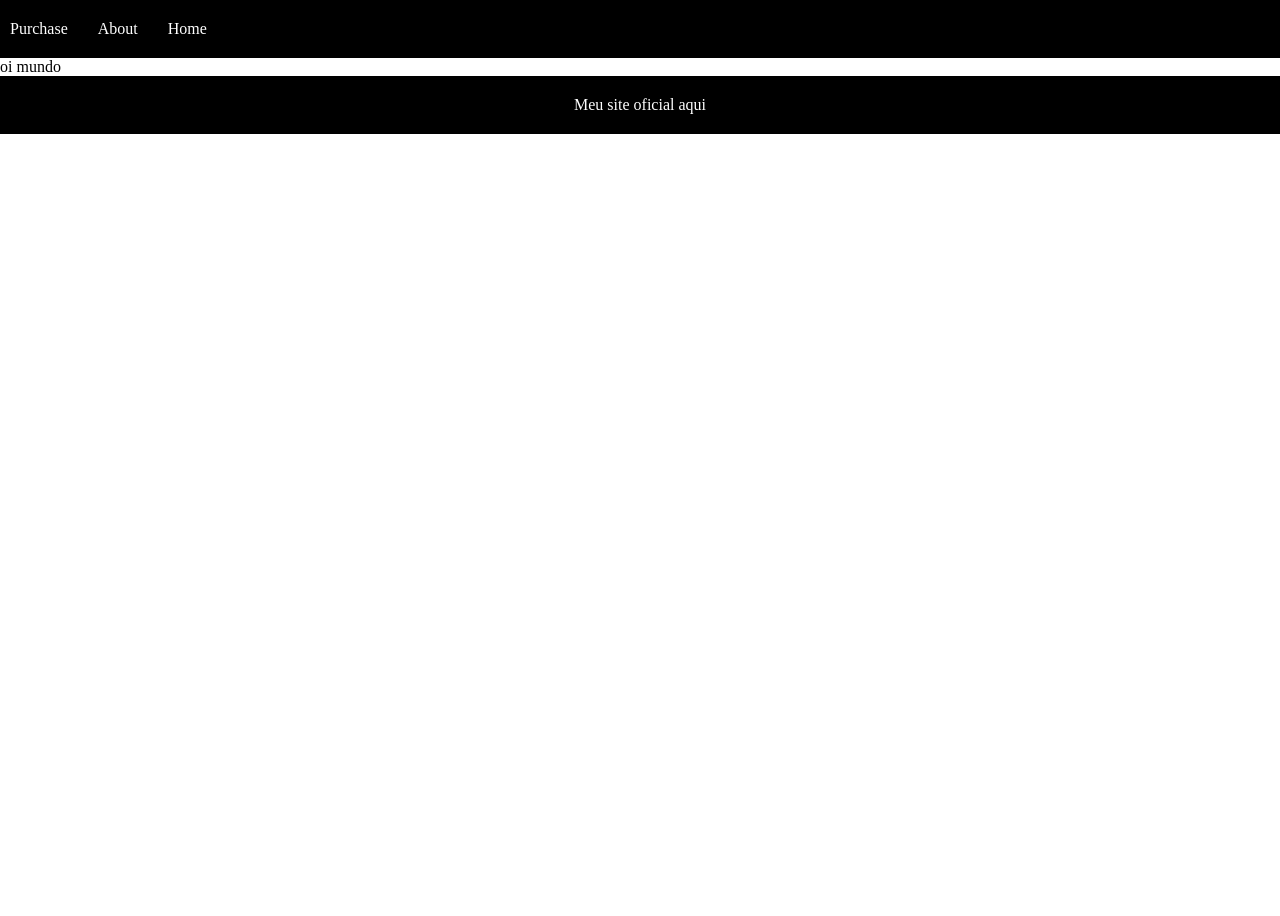
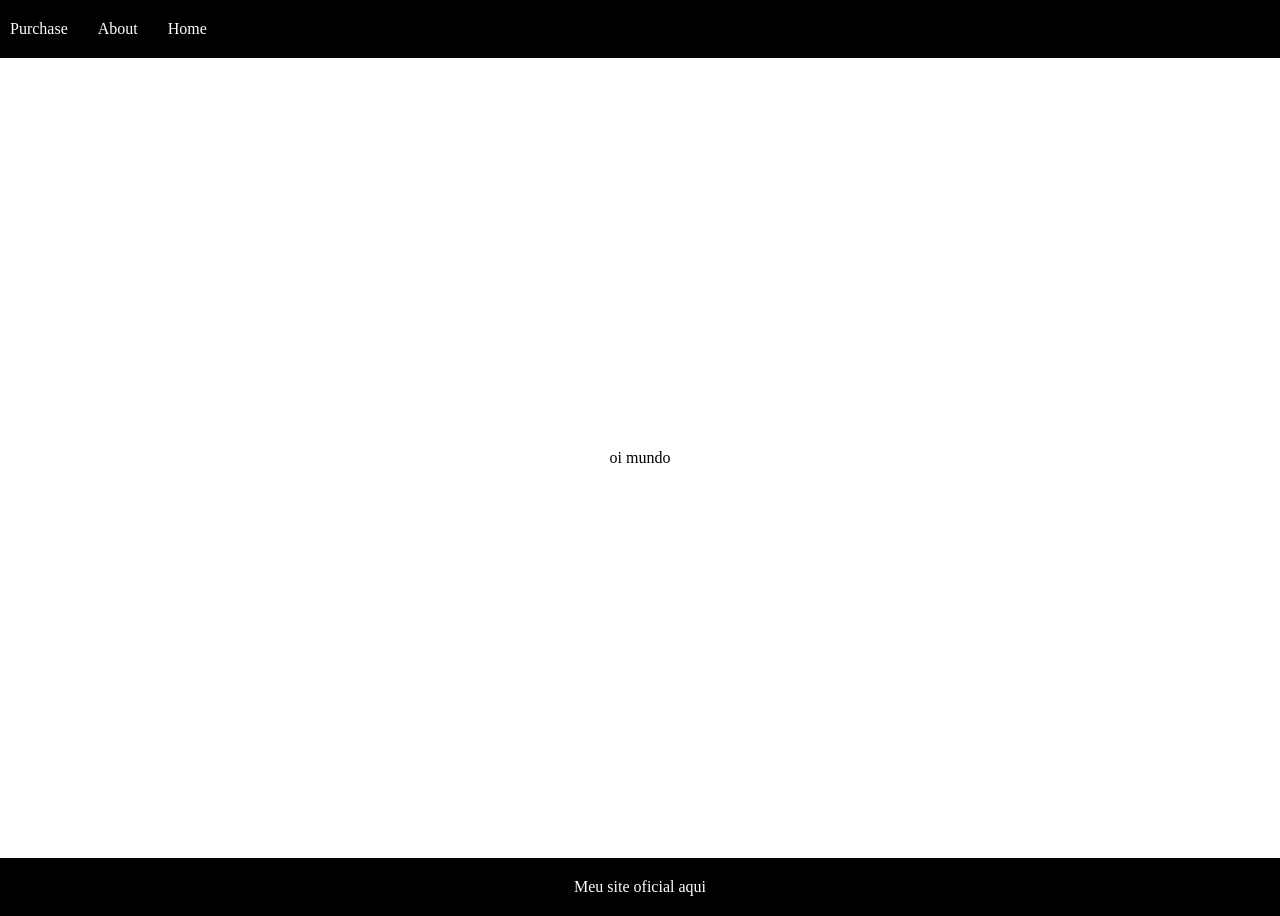
Before and after one commit to CarloshDevBR/test-application-next, a Next.js app: page / in a window 1280 px wide. Before the commit the page ends 800 px from the top, so only its background shows below. Built offline with nearby package versions, Linux system fonts and the light colour scheme.

Commit message:
estilos aplicado no Main

```diff
--- a/src/components/MainContainer.tsx
+++ b/src/components/MainContainer.tsx
@@ -1,3 +1,5 @@
+import styles from '../styles/MainContainer.module.css'
+
 import { Header } from './header'
 import { Footer } from './footer'
 
@@ -5,7 +7,9 @@ function Main({ children }: any) {
   return (
     <div>
       <Header />
-        <div>{ children }</div>
+        <div className={styles.Container}>
+          { children }
+        </div>
       <Footer />
     </div>
   )
--- a/src/pages/index.tsx
+++ b/src/pages/index.tsx
@@ -1,6 +1,8 @@
 function Home() {
   return (
-    <div>oi mundo</div>
+    <div>
+      <p>oi mundo</p>
+    </div>
   )
 }
 
--- /dev/null
+++ b/src/styles/MainContainer.module.css
@@ -0,0 +1,6 @@
+.Container {
+    display: flex;
+    justify-content: center;
+    align-items: center;
+    min-height: 100vh;
+}
```
